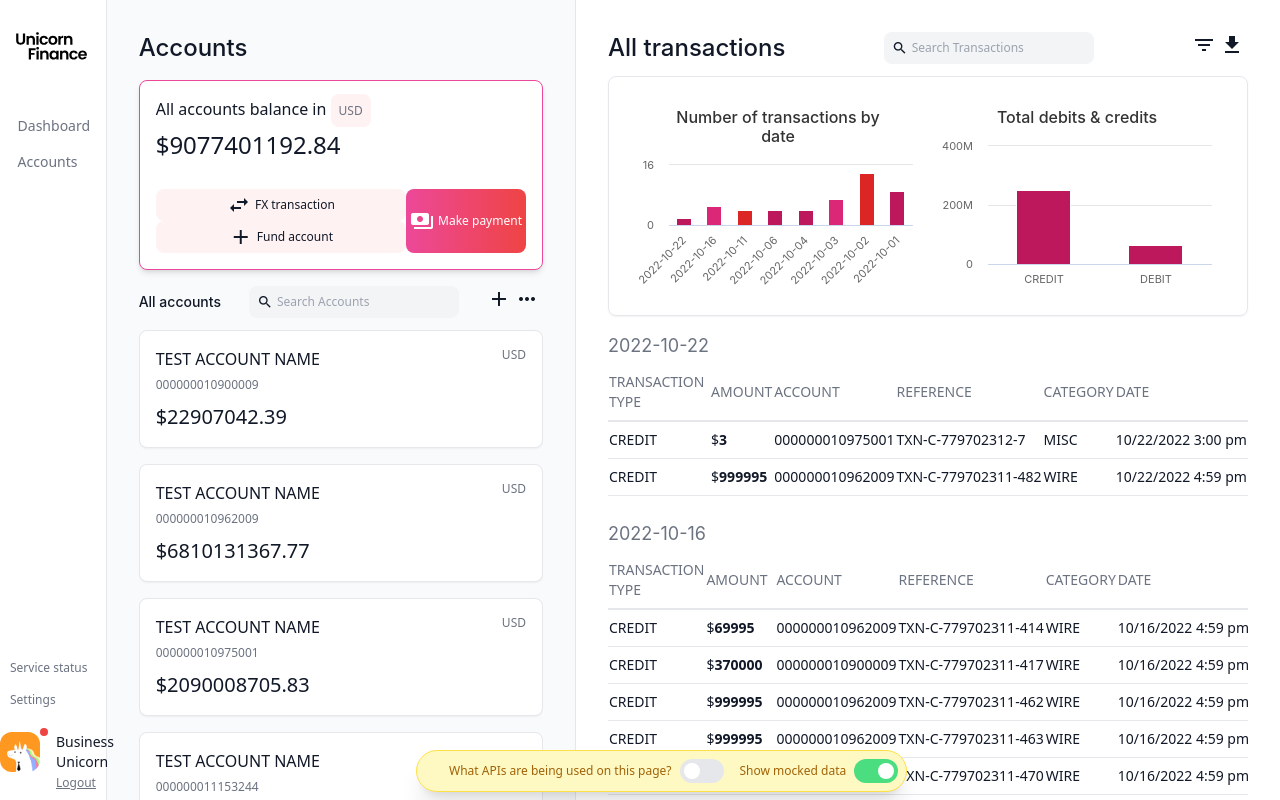
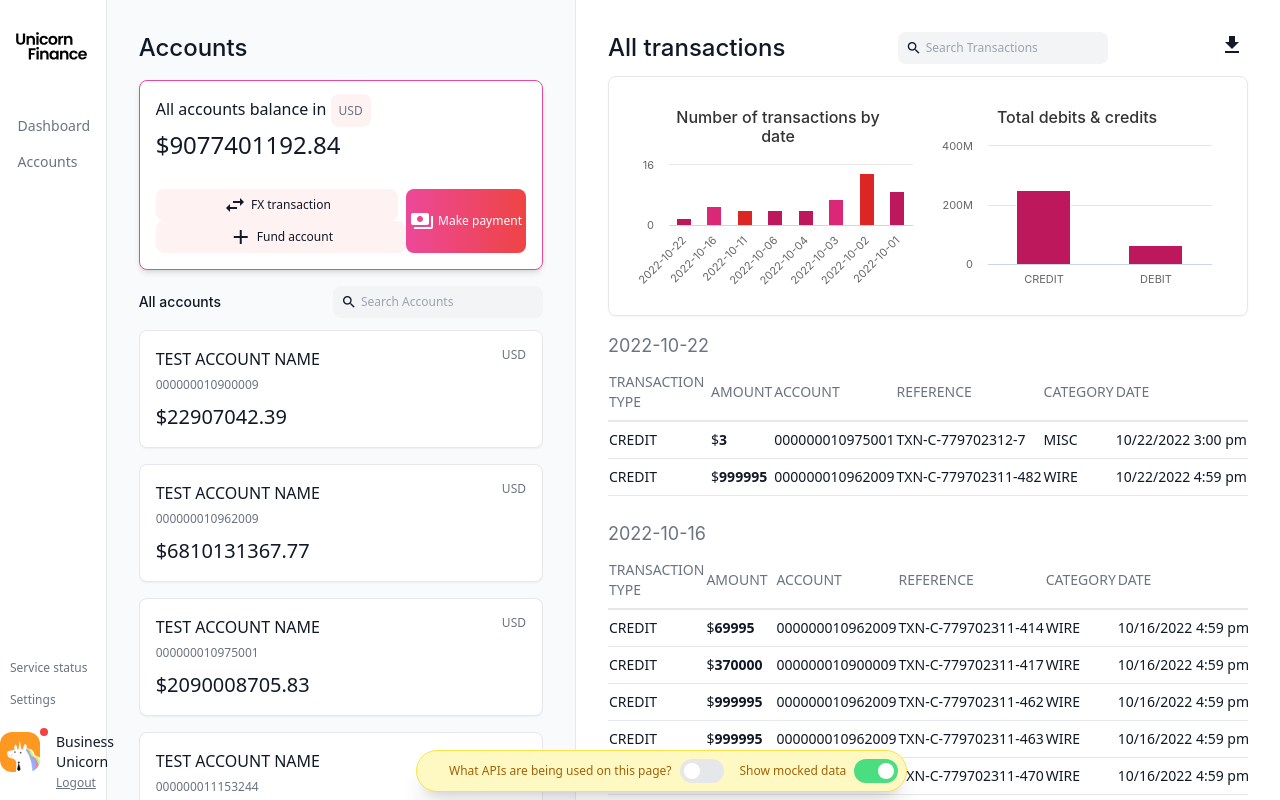
Before and after one commit to jpmorganchase/payments, a React (Create React App) app in the folder app/client/: page / in a window 1280 px wide. Shown: the top 800 px of the page. Built offline with nearby package versions, Linux system fonts and the light colour scheme.

Commit message:
Removing buttons that we aren't using

```diff
--- a/app/client/src/components/accountInformationPanel/accountCards/AccountCardButtons.js
+++ b/app/client/src/components/accountInformationPanel/accountCards/AccountCardButtons.js
@@ -8,7 +8,7 @@ const AccountCardButtons = () => {
   return (
     <div className='flex text-xs mt-7 justify-between flex-wrap'>
       <div className='flex flex-grow xl:flex-col 2xl:flex-row text-center'>
-        <button className='p-1 bg-red-50 font-medium rounded-lg flex items-center justify-center '>
+        <button className='p-1 bg-red-50 font-medium rounded-lg flex items-center justify-center mr-2'>
           <span className='material-icons mr-1'>swap_horiz</span>
           <span>FX transaction</span>
         </button>
--- a/app/client/src/components/accountInformationPanel/index.js
+++ b/app/client/src/components/accountInformationPanel/index.js
@@ -51,10 +51,6 @@ const AccountInfo = ({ data, displayingApiData, apiData = [], ...props }) => {
           searchText={'Search Accounts'}
           testingId={'accountSearch'}
         />
-        <div>
-          <span className='material-icons text-md mr-1'>add</span>
-          <span className='material-icons text-md mr-1'>more_horiz</span>
-        </div>
       </div>
       {accounts && (
         <AccountList
--- a/app/client/src/components/transactionInformationPanel/index.js
+++ b/app/client/src/components/transactionInformationPanel/index.js
@@ -88,12 +88,9 @@ const TransactionInfo = ({
           searchText={'Search Transactions'}
           testingId={'transactionSearch'}
         />
-        <div>
-          <span className='material-icons text-md mr-1'>filter_list</span>
-          <button onClick={() => downloadTransactions()}>
-            <span className='material-icons text-md mr-1'>download</span>
-          </button>
-        </div>
+        <button onClick={() => downloadTransactions()}>
+          <span className='material-icons text-md mr-1'>download</span>
+        </button>
       </div>
 
       <>
```
